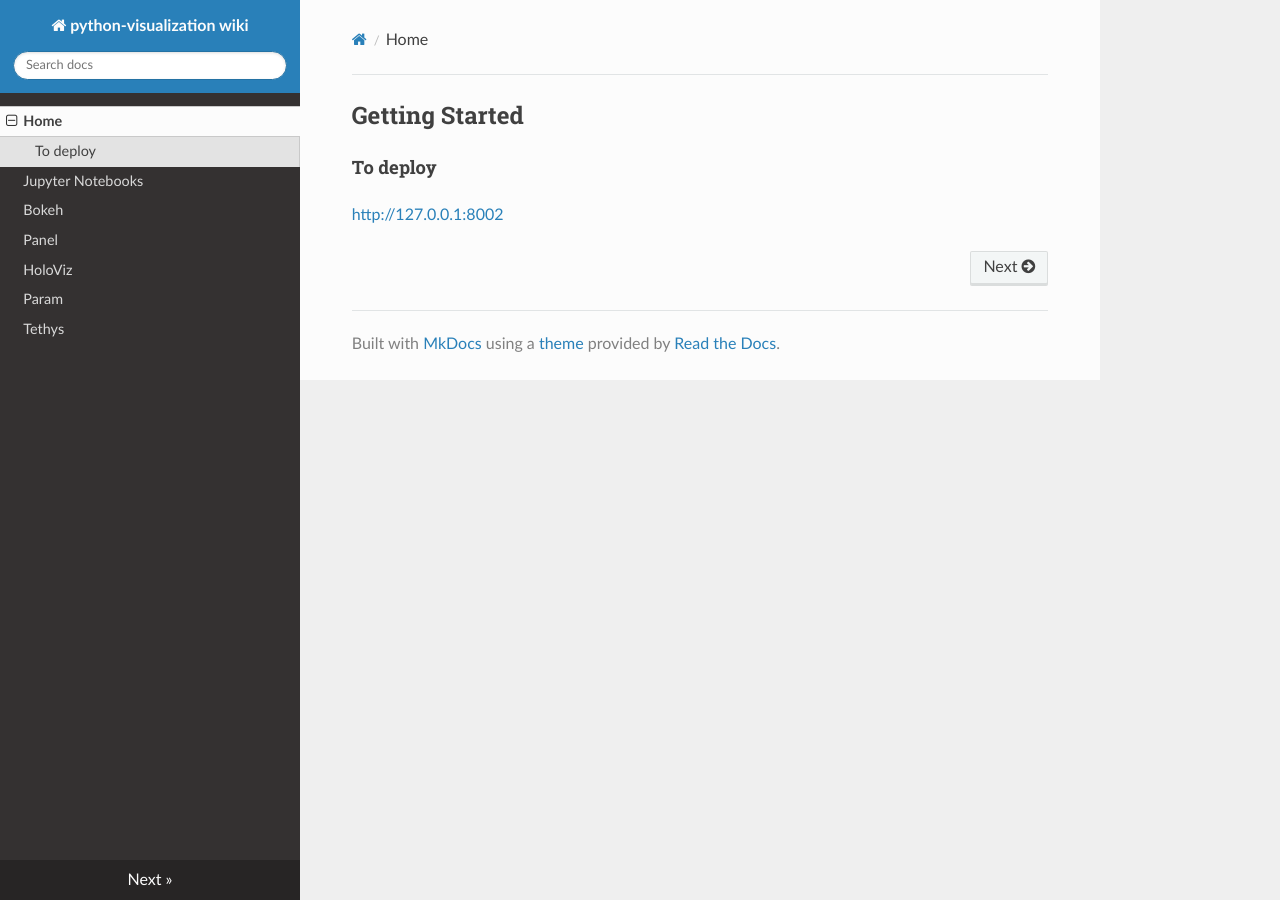
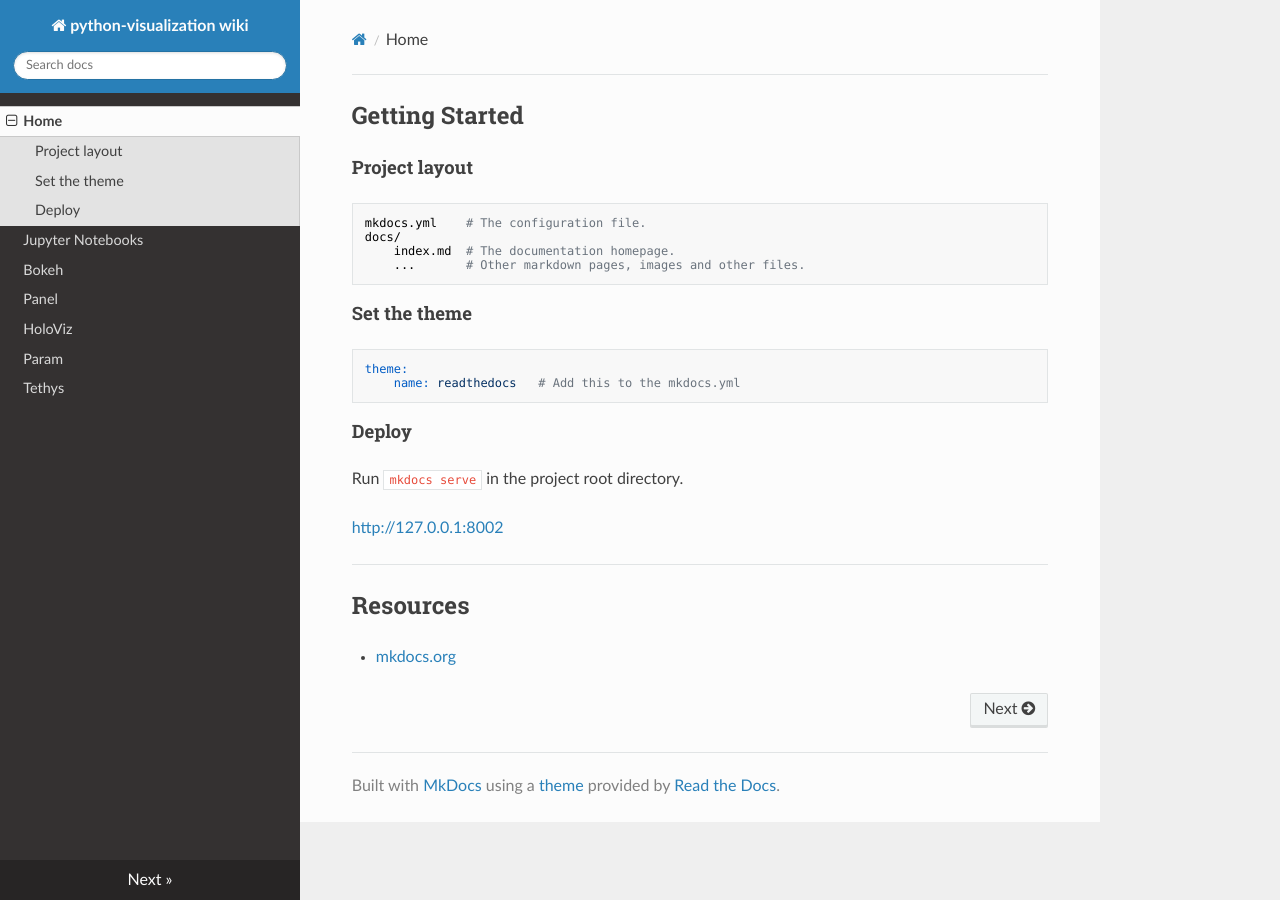
Before and after one commit to shylaclark/python-visualization, an MkDocs documentation site: the page built from docs/README.md, in a window 1280 px wide. Built offline with MkDocs 1.6.1, drawn with Linux system fonts in a browser that asks for light colours; nearby versions of some CDN libraries.

Commit message:
Update the docs

```diff
--- a/docs/README.md
+++ b/docs/README.md
@@ -1,4 +1,24 @@
 ## Getting Started
 
-#### To deploy
+#### Project layout
+
+    mkdocs.yml    # The configuration file.
+    docs/
+        index.md  # The documentation homepage.
+        ...       # Other markdown pages, images and other files.
+
+
+#### Set the theme
+
+    theme:
+        name: readthedocs   # Add this to the mkdocs.yml
+
+#### Deploy
+Run `mkdocs serve` in the project root directory.
+
 [http://127.0.0.1:8002](http://127.0.0.1:8002)
+
+---
+
+## Resources
+* [mkdocs.org](https://www.mkdocs.org)
```
